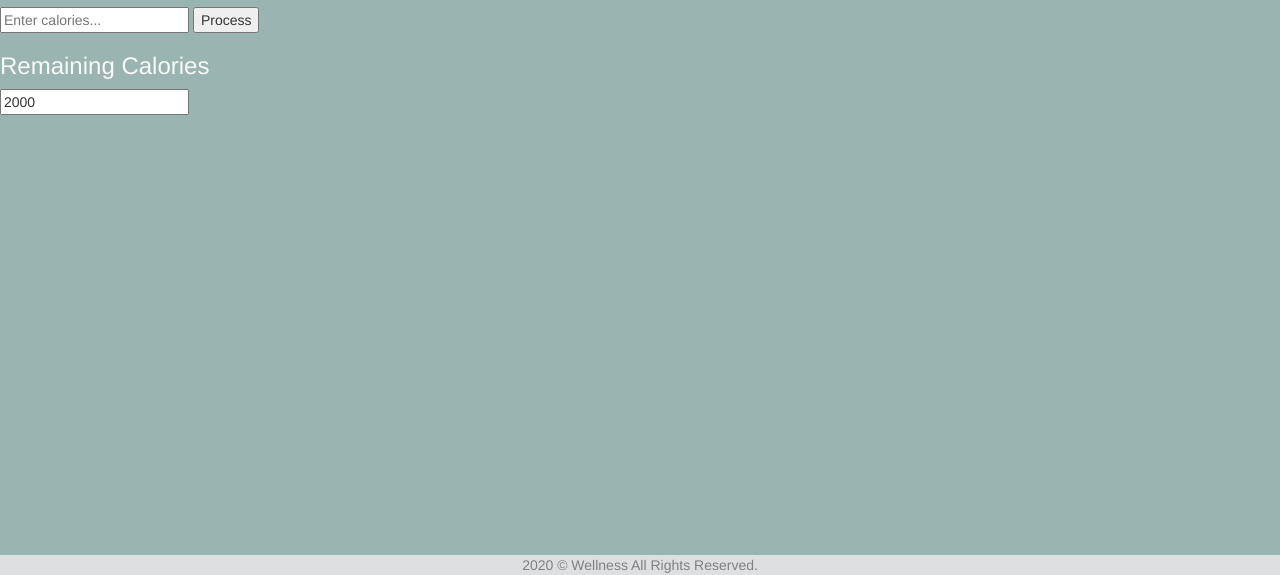
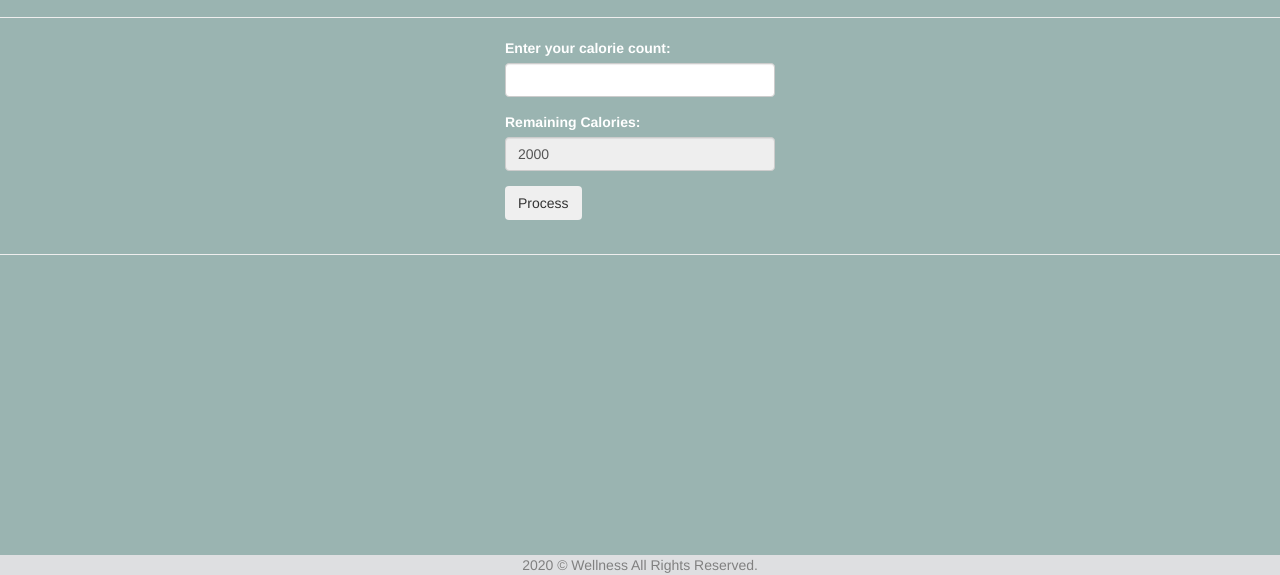
Before and after one commit to connellboyce/wellness-site, a website: page public/CalorieCal.html in a window 1280 px wide. Shown: the part 225-800 px from the top of the page. Drawn offline with nearby package versions, Linux system fonts and the light colour scheme; a web font is replaced by a local one.

Commit message:
Updating calorie calculator page
why?
- needed more aesthetically pleasing placement
- gave the form a centered alignment without sacrificing appearance
- utilized bootstrap flair

```diff
--- a/public/CalorieCal.html
+++ b/public/CalorieCal.html
@@ -7,6 +7,8 @@
         <link rel="stylesheet" href="https://maxcdn.bootstrapcdn.com/bootstrap/3.4.1/css/bootstrap.min.css">
         <link rel = "stylesheet" type = "text/css" href = "stylesheets/wellness-site.css"/>
         <script src="javascripts/calorieCalc.js"></script>
+        <script src="https://ajax.googleapis.com/ajax/libs/jquery/3.4.1/jquery.min.js"></script>
+        <script src="https://maxcdn.bootstrapcdn.com/bootstrap/3.4.1/js/bootstrap.min.js"></script>
     </head>
     <body>
 <br>
@@ -24,10 +26,21 @@
         </ul>
 <br>
         <h2>Calorie Calculator</h2>
-        <input type="text" placeholder="Enter calories..." id="calInput">
-        <button type="button" onclick="getInputValue();">Process</button>
-        <h3>Remaining Calories</h3>
-        <input type="text" id="calRemain" value="2000" readonly>
+<hr>
+        <div class="container">
+        <form>
+            <div class="form-group">
+              <label class="formlabel" for="calorieInput">Enter your calorie count:</label>
+              <input type="text" class="form-control" id="calorieInput">
+            </div>
+            <div class="form-group">
+              <label class="formlabel" for="caloriesRemaining">Remaining Calories:</label>
+              <input type="text" class="form-control" id="caloriesRemaining" value="2000" readonly>
+            </div>
+            <button type="button" class="btn" onclick="getInputValue();">Process</button>
+          </form>
+          </div>
+<hr>
 
 <footer>2020 © Wellness All Rights Reserved.</footer>
     </body>
--- a/public/javascripts/calorieCalc.js
+++ b/public/javascripts/calorieCalc.js
@@ -1,10 +1,10 @@
 function getInputValue() {
-    var inputVal = document.getElementById("calInput").value;
-    var calCount = document.getElementById("calRemain").value;
+    var inputVal = document.getElementById("calorieInput").value;
+    var calCount = document.getElementById("caloriesRemaining").value;
     if (!isNaN(inputVal)){
         var newVal = calCount - inputVal;
-        document.getElementById("calRemain").value = (newVal);
+        document.getElementById("caloriesRemaining").value = (newVal);
     } else {
-        document.getElementById("calRemain").value = "error";
+        document.getElementById("caloriesRemaining").value = "error";
     }
 }
--- a/public/stylesheets/wellness-site.css
+++ b/public/stylesheets/wellness-site.css
@@ -158,3 +158,11 @@ footer {
   margin-left: 0%;
   margin-right: 0%;
 }
+
+.container {
+  width: 300px;
+}
+
+.formlabel {
+  color: white;
+}
```
